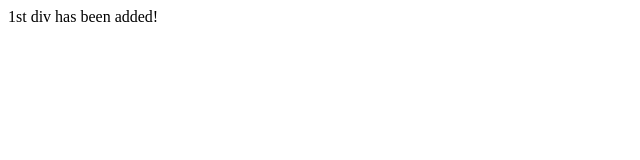
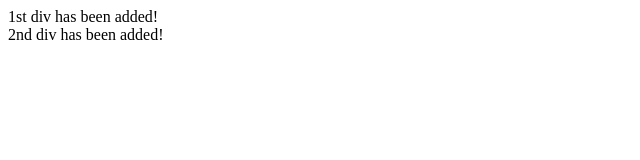
Before and after one commit to bytezone34/unimportantone, a plain HTML site: page index.html in a window 1280 px wide. Shown: the whole page, without its empty margins (0-640 px from the left). Drawn offline with Linux system fonts and the light colour scheme.

Commit message:
2nd div has been added!

```diff
--- a/index.html
+++ b/index.html
@@ -11,6 +11,9 @@
         1st div has been added!
     </div>
 
+    <div id="2nd_div">
+        2nd div has been added!
+    </div>
 
 
 
```
